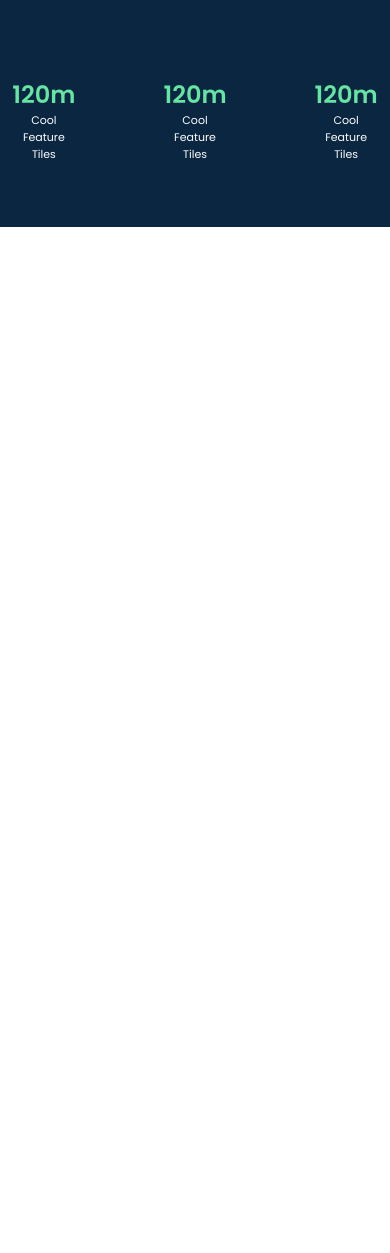
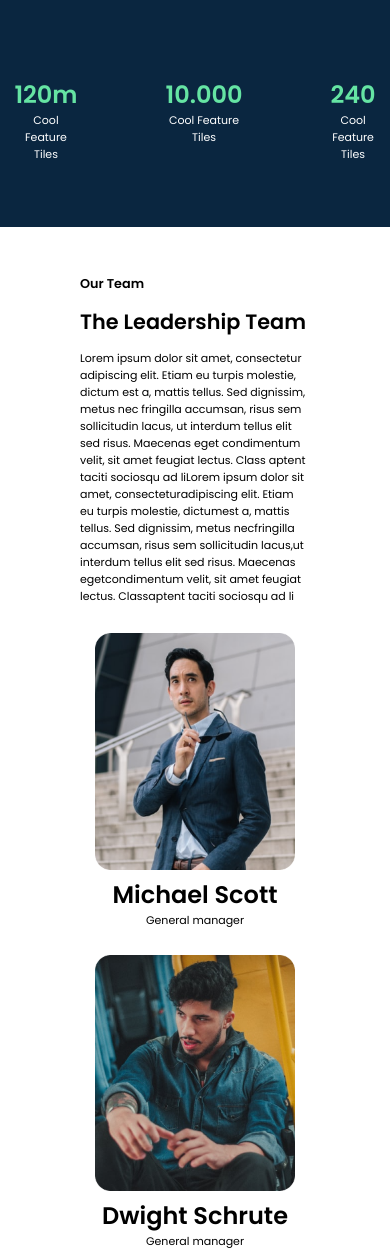
Before and after one commit to Mud2003/BolDo-responsive, a plain HTML site: page index.html in a window 390 px wide. Shown: the part 1754-3007 px from the top of the page. Before the commit the page ends 1981 px from the top, so only its background shows below. Drawn offline with Linux system fonts and the light colour scheme.

Commit message:
Our team1 updated

```diff
--- a/index.html
+++ b/index.html
@@ -76,12 +76,37 @@
                 <p>Cool Feature Tiles</p>
             </div>
             <div class="item">
-                <h2>120m</h2>
+                <h2>10.000</h2>
                 <p>Cool Feature Tiles</p>
             </div>
             <div class="item">
-                <h2>120m</h2>
+                <h2>240</h2>
                 <p>Cool Feature Tiles</p>
+            </div>
+        </div>
+    </section>
+
+    <!-- Our Team - 1 -->
+    <section class="our-team1">
+        <h3>Our Team</h3>
+        <h1>The Leadership Team</h1>
+        <p>Lorem ipsum dolor sit amet, consectetur adipiscing elit. Etiam eu turpis molestie, dictum est a, mattis tellus. Sed dignissim, metus nec fringilla accumsan, risus sem sollicitudin lacus, ut interdum tellus elit sed risus. Maecenas eget condimentum velit, sit amet feugiat lectus. Class aptent taciti sociosqu ad
+        liLorem ipsum dolor sit amet, consecteturadipiscing elit. Etiam eu turpis molestie, dictumest a, mattis tellus. Sed dignissim, metus necfringilla accumsan, risus sem sollicitudin lacus,ut interdum tellus elit sed risus. Maecenas egetcondimentum velit, sit amet feugiat lectus. Classaptent taciti sociosqu ad li</p>
+        <div class="profiles">
+            <div class="person-profile">
+                <img src="./assets/our-team-small (1).png" alt="img">
+                <h2>Michael Scott</h2>
+                <p>General manager</p>
+            </div>
+            <div class="person-profile">
+                <img src="./assets/our-team-small (2).png" alt="img">
+                <h2>Dwight Schrute</h2>
+                <p>General manager</p>
+            </div>
+            <div class="person-profile">
+                <img src="./assets/our-team-small (3).png" alt="img">
+                <h2>Pam Beetsley</h2>
+                <p>General manager</p>
             </div>
         </div>
     </section>
--- a/style.css
+++ b/style.css
@@ -582,3 +582,91 @@ h1{
         gap: 3rem;
     }
 }
+
+/* Our Team - 1 */
+.our-team1{
+    display: flex;
+    flex-direction: column;
+    justify-content: center;
+    padding: 0 5rem;
+    gap: 2rem;
+    margin-top: 3rem;
+    margin-bottom: 3rem;
+}
+.profiles{
+    display: flex;
+    flex-direction: row;
+    justify-content: center;
+    align-items: center;
+    gap: 3rem;
+    margin-top: 1rem;
+}
+/* Responsive Our Team - 1 */
+@media screen and (max-width: 1079px) {
+    .person-profile >img{
+        width: 200px;
+        height: auto;
+    }
+}
+@media screen and (max-width: 747px) {
+    .our-team1{
+        gap: 1rem;
+    }
+    .profiles{
+        gap: 2rem;
+    }
+    .profiles{
+        display: flex;
+        flex-direction: column;
+        text-align: center;
+    }
+    .our-team1 >h1{
+        font-size: 1.5rem;
+    }
+    .our-team1 > h3{
+        font-size: 1rem;
+    }
+    .our-team1 > p{
+        font-size: 14px;
+    }
+    .person-profile > p{
+        font-size: 14px;
+    }
+
+}
+@media screen and (max-width: 509px) {
+    .our-team1 > p{
+        font-size: 12px;
+    }
+    .person-profile > p{
+        font-size: 12px;
+    }
+}
+@media screen and (max-width: 478px) {
+    .our-team1 >h1{
+        font-size: 1.3rem;
+    }
+    .our-team1 > h3{
+        font-size: 0.8rem;
+    }
+    .our-team1 > p{
+        font-size: 11px;
+    }
+    .person-profile > p{
+        font-size: 11px;
+    }
+    .our-team1{
+        gap: 0.8rem;
+    }
+    .profiles{
+        gap: 1.6rem;
+    }
+}
+@media screen and (max-width: 377px) {
+    .our-team1 > p{
+        font-size: 10px;
+    }
+    .person-profile > p{
+        font-size: 10px;
+    }
+}
```
